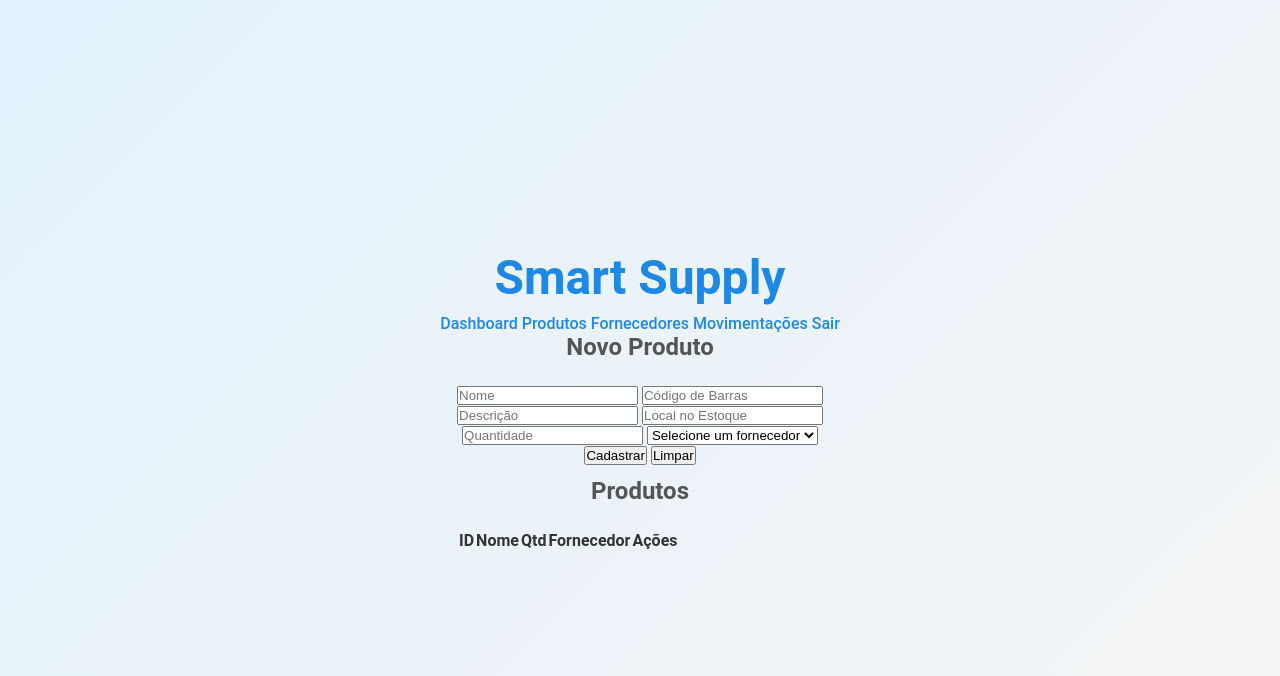
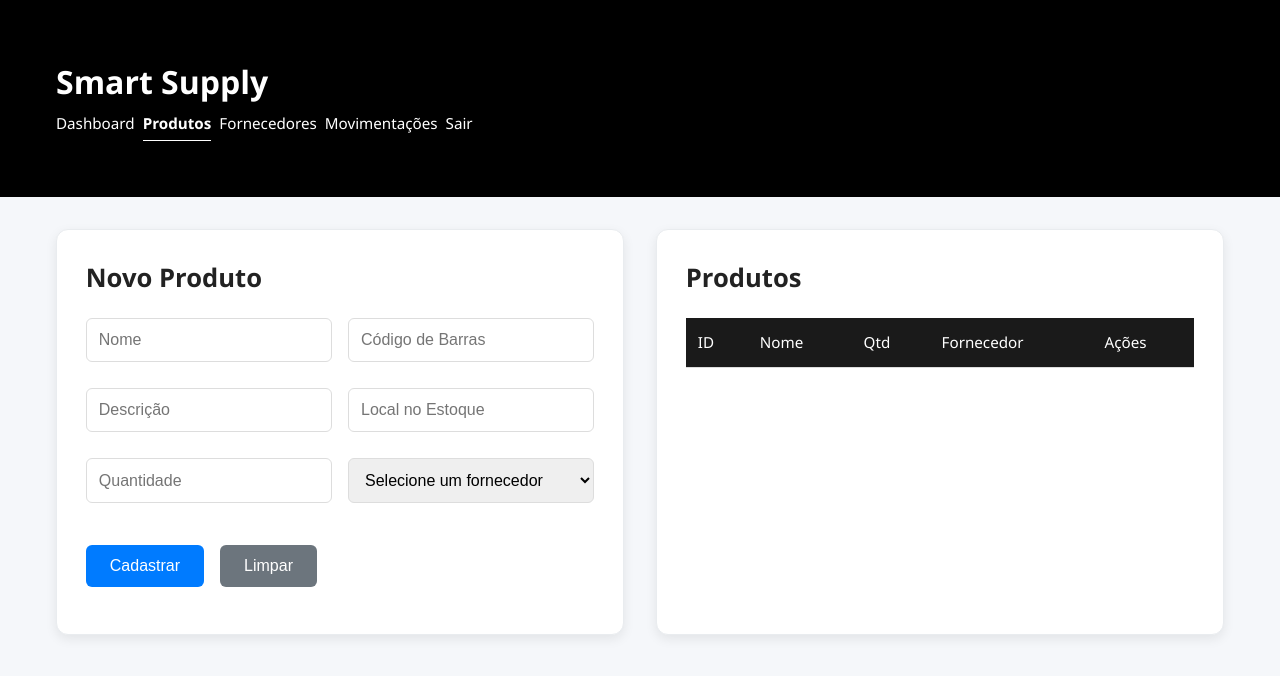
Before and after one commit to GabrielBZanon/TCC---Full-Stack, a plain HTML site: page web/produtos.html in a window 1280 px wide. Drawn offline with Linux system fonts and the light colour scheme; no server answers; sample sign-in values are in the browser's storage; a web font is replaced by a local one.

Commit message:
Add files via upload

```diff
--- a/web/assets/css/dashboard.css
+++ b/web/assets/css/dashboard.css
@@ -95,7 +95,7 @@
     }
 
     .card h2 {
-      font-size: 16px;
+      font-size: 20px;
       font-weight: 500;
       color: #000;
       margin-bottom: 8px;
@@ -129,10 +129,14 @@
         gap: 10px;
     }
 
+    .logo h1{
+        font-size: 30px;
+    }
+
     /* Responsive */
     @media (max-width: 768px) {
       .image-container {
-        width: 300px;
+        display: none;
       }
 
       .container {
--- /dev/null
+++ b/web/assets/css/fornecedores.css
@@ -0,0 +1,197 @@
+/* Reset básico */
+* {
+  margin: 0;
+  padding: 0;
+  box-sizing: border-box;
+}
+
+body {
+  font-family: 'Segoe UI', Tahoma, Geneva, Verdana, sans-serif;
+  background-color: #f9f9f9;
+  color: #333;
+  line-height: 1.6;
+}
+
+/* Navbar */
+#navbar {
+  background-color: #000;
+  color: white;
+  padding: 1rem 2rem;
+  display: flex;
+  justify-content: space-between;
+  align-items: center;
+}
+
+#navbar img {
+  height: 40px;
+}
+
+/* Esta parte estiliza os links do navbar */
+#navbar nav a {
+  color: white !important;                    /* Links brancos */
+  text-decoration: none !important;           /* Sem sublinhado */
+  font-size: 0.95rem;                         /* Tamanho da fonte */
+  transition: all 0.2s ease;                  /* Transição suave */
+  padding: 0.25rem 0;                         /* Espaçamento interno */
+  border-bottom: 1px solid transparent;       /* Borda inferior transparente */
+}
+
+/* Esta parte estiliza o hover dos links */
+#navbar nav a:hover {
+  color: #b3b3ff !important;                  /* Hover em azul claro */
+  border-bottom: 1px solid #b3b3ff;           /* Borda inferior azul no hover */
+}
+
+/* Esta parte estiliza o link ativo */
+#navbar nav a.active {
+  color: white !important;                    /* Link ativo branco */
+  font-weight: 600;                           /* Negrito no link ativo */
+  border-bottom: 1px solid white;             /* Borda inferior branca no ativo */
+}
+
+#navbar button {
+  background: none;
+  border: none;
+  color: white;
+  cursor: pointer;
+  font-size: 1.5rem;
+  padding: 0.5rem;
+}
+
+/* Container principal */
+.container {
+  max-width: 1200px;
+  margin: 2rem auto;
+  padding: 0 1rem;
+}
+
+/* Grid layout */
+.grid {
+  display: grid;
+  gap: 1.5rem;
+}
+
+.cols-2 {
+  grid-template-columns: 1fr 1fr;
+}
+
+/* Cards */
+.card {
+  background: white;
+  border-radius: 8px;
+  padding: 1.5rem;
+  box-shadow: 0 2px 10px rgba(0, 0, 0, 0.1);
+}
+
+.card h2 {
+  margin-bottom: 1rem;
+  color: #222;
+  font-size: 1.5rem;
+}
+
+/* Formulário */
+.form-row {
+  display: flex;
+  gap: 1rem;
+}
+
+.form-row input {
+  flex: 1;
+  padding: 0.75rem;
+  border: 1px solid #ccc;
+  border-radius: 4px;
+  font-size: 1rem;
+}
+
+.form-row input:focus {
+  outline: none;
+  border-color: #007bff;
+  box-shadow: 0 0 0 2px rgba(0, 123, 255, 0.2);
+}
+
+/* Botões */
+button {
+  padding: 0.75rem 1.5rem;
+  border: none;
+  border-radius: 4px;
+  cursor: pointer;
+  font-size: 1rem;
+  transition: all 0.2s ease;
+}
+
+button[type="submit"] {
+  background-color: #007bff;
+  color: white;
+}
+
+button[type="submit"]:hover {
+  background-color: #0056b3;
+}
+
+button.secondary {
+  background-color: #6c757d;
+  color: white;
+}
+
+button.secondary:hover {
+  background-color: #545b62;
+}
+
+button.danger {
+  background-color: #dc3545;
+  color: white;
+}
+
+button.danger:hover {
+  background-color: #c82333;
+}
+
+.actions {
+  display: flex;
+  gap: 1rem;
+  margin-top: 1rem;
+}
+
+/* Mensagem de erro */
+.error {
+  color: #dc3545;
+  margin-top: 0.5rem;
+}
+
+/* Tabela */
+.table {
+  width: 100%;
+  border-collapse: collapse;
+  margin-top: 1rem;
+}
+
+.table th,
+.table td {
+  padding: 0.75rem;
+  text-align: left;
+  border-bottom: 1px solid #ddd;
+}
+
+.table th {
+  background-color: #1a1a1a;
+  color: white;
+  font-weight: 500;
+}
+
+.table tbody tr:hover {
+  background-color: #f1f1f1;
+}
+
+.table .actions {
+  display: flex;
+  gap: 0.5rem;
+}
+
+/* Rodapé */
+footer {
+  background-color: #000;
+  color: white;
+  text-align: center;
+  padding: 1rem;
+  margin-top: 3rem;
+}
--- /dev/null
+++ b/web/assets/css/movimentacoes.css
@@ -0,0 +1,198 @@
+/* Reset básico */
+* {
+  margin: 0;
+  padding: 0;
+  box-sizing: border-box;
+}
+
+body {
+  font-family: 'Segoe UI', Tahoma, Geneva, Verdana, sans-serif;
+  background-color: #f9f9f9;
+  color: #333;
+  line-height: 1.6;
+}
+
+/* Navbar */
+#navbar {
+  background-color: #000;
+  color: white;
+  padding: 1rem 2rem;
+  display: flex;
+  justify-content: space-between;
+  align-items: center;
+}
+
+#navbar img {
+  height: 40px;
+}
+
+/* Esta parte estiliza os links do navbar */
+#navbar a {
+  color: white !important;                    /* Links brancos */
+  text-decoration: none !important;           /* Sem sublinhado */
+  font-weight: 500;
+  padding: 0.25rem 1rem;                      /* Ajustado padding */
+  border-bottom: 1px solid transparent;       /* Borda inferior transparente */
+  transition: all 0.2s ease;
+  border-radius: 4px;
+}
+
+#navbar a:hover {
+  color: #b3b3ff !important;                  /* Hover em azul claro */
+  border-bottom: 1px solid #b3b3ff;           /* Borda inferior azul no hover */
+  background-color: transparent;              /* Remove background do hover anterior */
+}
+
+#navbar a.active {
+  color: white !important;                    /* Link ativo branco */
+  font-weight: 600;                           /* Negrito no link ativo */
+  border-bottom: 1px solid white;             /* Borda inferior branca no ativo */
+  background-color: transparent;              /* Remove background do active anterior */
+}
+
+#navbar button {
+  background: none;
+  border: none;
+  color: white;
+  cursor: pointer;
+  font-size: 1.5rem;
+  padding: 0.5rem;
+}
+
+/* Container principal */
+.container {
+  max-width: 1200px;
+  margin: 2rem auto;
+  padding: 0 1rem;
+}
+
+/* Grid layout */
+.grid {
+  display: grid;
+  gap: 1.5rem;
+}
+
+.cols-2 {
+  grid-template-columns: 1fr 1fr;
+}
+
+/* Cards */
+.card {
+  background: white;
+  border-radius: 8px;
+  padding: 1.5rem;
+  box-shadow: 0 2px 10px rgba(0, 0, 0, 0.1);
+}
+
+.card h2 {
+  margin-bottom: 1rem;
+  color: #222;
+  font-size: 1.5rem;
+}
+
+/* Formulário */
+.form-row {
+  display: flex;
+  gap: 1rem;
+}
+
+.form-row input {
+  flex: 1;
+  padding: 0.75rem;
+  border: 1px solid #ccc;
+  border-radius: 4px;
+  font-size: 1rem;
+}
+
+.form-row input:focus {
+  outline: none;
+  border-color: #007bff;
+  box-shadow: 0 0 0 2px rgba(0, 123, 255, 0.2);
+}
+
+/* Botões */
+button {
+  padding: 0.75rem 1.5rem;
+  border: none;
+  border-radius: 4px;
+  cursor: pointer;
+  font-size: 1rem;
+  transition: all 0.2s ease;
+}
+
+button[type="submit"] {
+  background-color: #007bff;
+  color: white;
+}
+
+button[type="submit"]:hover {
+  background-color: #0056b3;
+}
+
+button.secondary {
+  background-color: #6c757d;
+  color: white;
+}
+
+button.secondary:hover {
+  background-color: #545b62;
+}
+
+button.danger {
+  background-color: #dc3545;
+  color: white;
+}
+
+button.danger:hover {
+  background-color: #c82333;
+}
+
+.actions {
+  display: flex;
+  gap: 1rem;
+  margin-top: 1rem;
+}
+
+/* Mensagem de erro */
+.error {
+  color: #dc3545;
+  margin-top: 0.5rem;
+}
+
+/* Tabela */
+.table {
+  width: 100%;
+  border-collapse: collapse;
+  margin-top: 1rem;
+}
+
+.table th,
+.table td {
+  padding: 0.75rem;
+  text-align: left;
+  border-bottom: 1px solid #ddd;
+}
+
+.table th {
+  background-color: #1a1a1a;
+  color: white;
+  font-weight: 500;
+}
+
+.table tbody tr:hover {
+  background-color: #f1f1f1;
+}
+
+.table .actions {
+  display: flex;
+  gap: 0.5rem;
+}
+
+/* Rodapé */
+footer {
+  background-color: #000;
+  color: white;
+  text-align: center;
+  padding: 1rem;
+  margin-top: 3rem;
+}
--- /dev/null
+++ b/web/assets/css/produtos.css
@@ -0,0 +1,267 @@
+/* Reset básico */
+* {
+  margin: 0;
+  padding: 0;
+  box-sizing: border-box;
+}
+
+body {
+  font-family: 'Segoe UI', Tahoma, Geneva, Verdana, sans-serif;
+  background-color: #f5f7fa;
+  color: #333;
+  line-height: 1.6;
+}
+
+/* Navbar - estilização direta dos elementos */
+#navbar {
+  background-color: #000;
+  color: white;
+  padding: 1.5rem 2rem;
+  display: flex;
+  flex-direction: column;
+  gap: 0.5rem;
+}
+
+#navbar .logo {
+  font-size: 1.8rem;
+  font-weight: 700;
+  color: white;
+  margin-bottom: 0.25rem;
+}
+
+#navbar nav {
+  display: flex;
+  flex-wrap: wrap;
+  gap: 0.5rem;
+}
+
+#navbar nav a {
+  color: white !important;
+  text-decoration: none !important;
+  font-size: 0.95rem;
+  transition: all 0.2s ease;
+  padding: 0.25rem 0;
+  border-bottom: 1px solid transparent;
+}
+
+#navbar nav a:hover {
+  color: #b3b3ff !important;
+  border-bottom: 1px solid #b3b3ff;
+}
+
+#navbar nav a.active {
+  color: white !important;
+  font-weight: 600;
+  border-bottom: 1px solid white;
+}
+
+/* Container principal */
+.container {
+  max-width: 1200px;
+  margin: 2rem auto;
+  padding: 0 1rem;
+}
+
+/* Grid layout */
+.grid {
+  display: grid;
+  gap: 2rem;
+}
+
+.cols-2 {
+  grid-template-columns: 1fr 1fr;
+}
+
+/* Cards */
+.card {
+  background: white;
+  border-radius: 12px;
+  padding: 1.8rem;
+  box-shadow: 0 4px 12px rgba(0, 0, 0, 0.08);
+  border: 1px solid #e9ecef;
+}
+
+.card h2 {
+  margin-bottom: 1.2rem;
+  color: #222;
+  font-size: 1.6rem;
+  font-weight: 600;
+}
+
+/* Formulário */
+.form-row {
+  display: grid;
+  grid-template-columns: 1fr 1fr;
+  gap: 1rem;
+  margin-bottom: 1rem;
+}
+
+.form-row input,
+.form-row select {
+  padding: 0.75rem;
+  border: 1px solid #ddd;
+  border-radius: 6px;
+  font-size: 1rem;
+  transition: border-color 0.2s ease;
+}
+
+.form-row input:focus,
+.form-row select:focus {
+  outline: none;
+  border-color: #007bff;
+  box-shadow: 0 0 0 2px rgba(0, 123, 255, 0.1);
+}
+
+.form-row input[type="number"] {
+  -moz-appearance: textfield;
+}
+
+.form-row input[type="number"]::-webkit-outer-spin-button,
+.form-row input[type="number"]::-webkit-inner-spin-button {
+  -webkit-appearance: none;
+  margin: 0;
+}
+
+/* Botões */
+button {
+  padding: 0.75rem 1.5rem;
+  border: none;
+  border-radius: 6px;
+  cursor: pointer;
+  font-size: 1rem;
+  transition: all 0.2s ease;
+  font-weight: 500;
+}
+
+button[type="submit"] {
+  background-color: #007bff;
+  color: white;
+}
+
+button[type="submit"]:hover {
+  background-color: #0056b3;
+}
+
+button.secondary {
+  background-color: #6c757d;
+  color: white;
+}
+
+button.secondary:hover {
+  background-color: #545b62;
+}
+
+button.danger {
+  background-color: #dc3545;
+  color: white;
+}
+
+button.danger:hover {
+  background-color: #c82333;
+}
+
+.actions {
+  display: flex;
+  gap: 1rem;
+  margin-top: 1rem;
+}
+
+/* Mensagem de erro */
+.error {
+  color: #dc3545;
+  margin-top: 0.5rem;
+  font-size: 0.9rem;
+}
+
+/* Tabela */
+.table {
+  width: 100%;
+  border-collapse: collapse;
+  margin-top: 1rem;
+  font-size: 0.95rem;
+}
+
+.table th,
+.table td {
+  padding: 0.75rem;
+  text-align: left;
+  border-bottom: 1px solid #ddd;
+}
+
+.table th {
+  background-color: #1a1a1a;
+  color: white;
+  font-weight: 500;
+  font-size: 0.95rem;
+}
+
+.table tbody tr:hover {
+  background-color: #f8f9fa;
+}
+
+.table .muted {
+  color: #6c757d;
+  font-size: 0.85rem;
+}
+
+/* Badge para quantidade */
+.badge {
+  display: inline-block;
+  padding: 0.25rem 0.75rem;
+  border-radius: 20px;
+  font-size: 0.9rem;
+  font-weight: 600;
+  background-color: #007bff;
+  color: white;
+  text-align: center;
+  min-width: 90px;
+}
+
+/* Rodapé */
+footer {
+  background-color: #000;
+  color: white;
+  text-align: center;
+  padding: 1rem;
+  margin-top: 3rem;
+}
+
+/* Responsividade */
+@media (max-width: 768px) {
+  .cols-2 {
+    grid-template-columns: 1fr;
+  }
+
+  .form-row {
+    grid-template-columns: 1fr;
+    gap: 0.5rem;
+  }
+
+  .actions {
+    flex-direction: column;
+  }
+
+  #navbar {
+    flex-direction: column;
+    text-align: center;
+  }
+
+  #navbar nav {
+    flex-wrap: wrap;
+    justify-content: center;
+  }
+
+  .table {
+    font-size: 0.9rem;
+  }
+
+  .table th,
+  .table td {
+    padding: 0.5rem;
+  }
+
+  .badge {
+    min-width: 70px;
+    font-size: 0.8rem;
+  }
+}
--- a/web/produtos.html
+++ b/web/produtos.html
@@ -3,10 +3,12 @@
 <head>
   <meta charset="UTF-8" />
   <title>Smart Supply — Produtos</title>
-  <link rel="stylesheet" href="./assets/css/style.css" />
+  <link rel="stylesheet" href="./assets/css/produtos.css" />
+  <link href="https://fonts.googleapis.com/css2?family=Segoe+UI&display=swap" rel="stylesheet">
 </head>
 <body>
   <div id="navbar"></div>
+
   <div class="container">
     <div class="grid cols-2">
       <section class="card">
```
Also changed, not shown: web/dashboard.html (+3 -3 lines), web/fornecedores.html (+2 -1 lines), web/movimentacoes.html (+3 -2 lines), web/assets/css/style.css (line endings or trailing spaces), web/assets/js/api.js (line endings or trailing spaces), web/assets/js/auth.js (line endings or trailing spaces), web/assets/js/fornecedores.js (line endings or trailing spaces), web/assets/js/main.js (line endings or trailing spaces), web/assets/js/produtos.js (line endings or trailing spaces).
